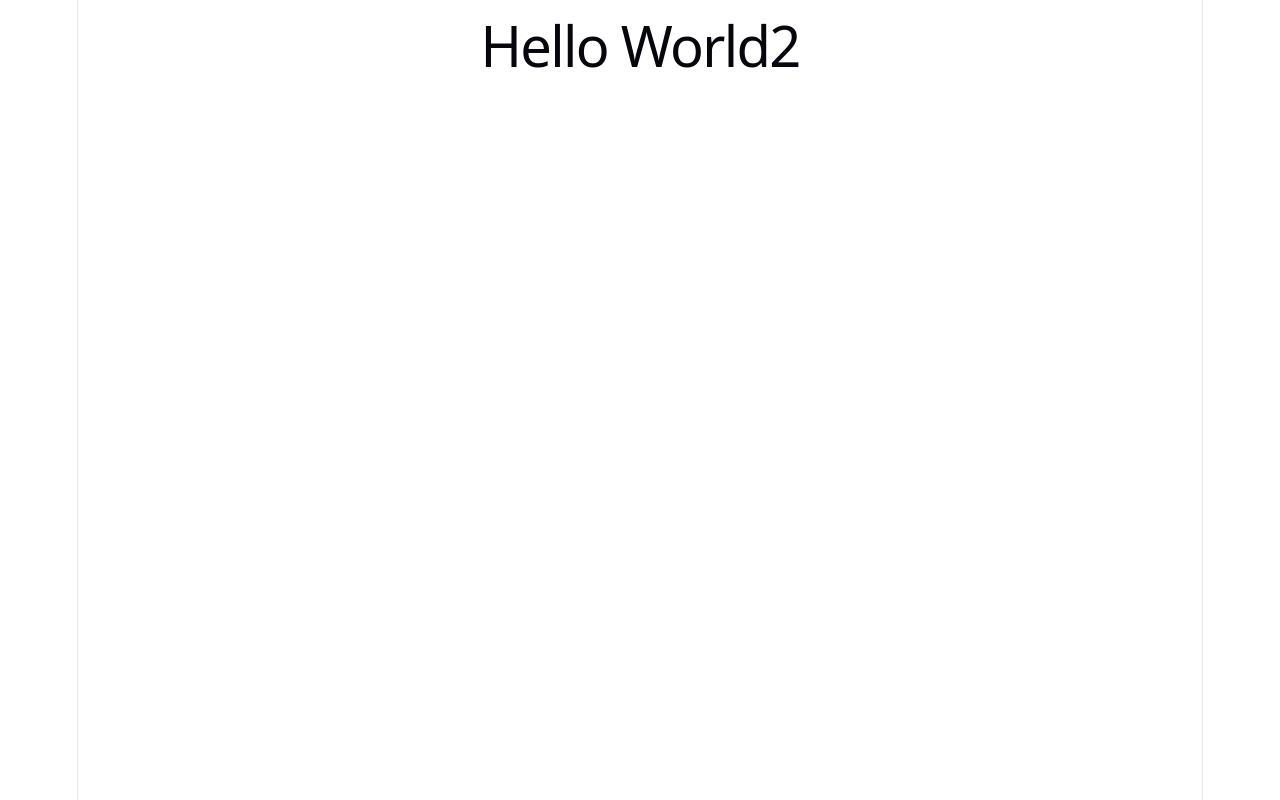
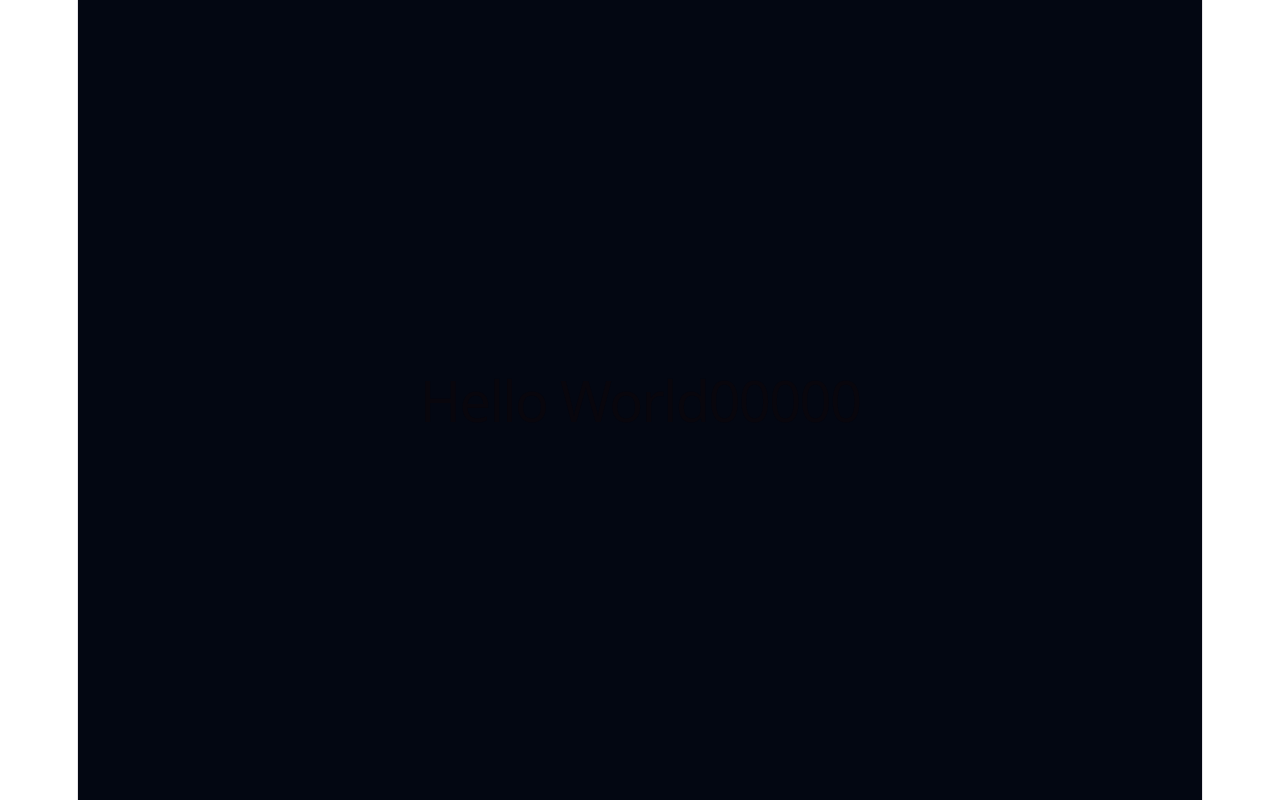
Before and after one commit to rsk56450/devTinder-web, a React (Vite) app: page / in a window 1280 px wide. Built offline with nearby package versions, Linux system fonts and the light colour scheme.

Commit message:
installed tailwind css

```diff
--- a/package.json
+++ b/package.json
@@ -15,6 +15,7 @@
   },
   "devDependencies": {
     "@eslint/js": "^10.0.1",
+    "@tailwindcss/vite": "^4.3.3",
     "@types/react": "^19.2.18",
     "@types/react-dom": "^19.2.4",
     "@vitejs/plugin-react": "^6.1.0",
@@ -22,6 +23,7 @@
     "eslint-plugin-react-hooks": "^7.1.1",
     "eslint-plugin-react-refresh": "^0.5.4",
     "globals": "^17.11.0",
+    "tailwindcss": "^4.3.3",
     "vite": "^8.2.2"
   }
 }
--- a/src/App.jsx
+++ b/src/App.jsx
@@ -6,8 +6,8 @@
 
 function App() {
   return (
-    <div>
-      <h1>Hello World2</h1>
+    <div className="flex min-h-screen items-center justify-center bg-gray-950">
+      <h1 className="text-4xl font-bold text-white">Hello World00000</h1>
     </div>
   )
 }
--- a/src/index.css
+++ b/src/index.css
@@ -1,3 +1,5 @@
+@import "tailwindcss";
+
 :root {
   --text: #6b6375;
   --text-h: #08060d;
--- a/vite.config.js
+++ b/vite.config.js
@@ -1,7 +1,8 @@
+import tailwindcss from '@tailwindcss/vite'
 import react from '@vitejs/plugin-react'
 import { defineConfig } from 'vite'
 
 // https://vite.dev/config/
 export default defineConfig({
-  plugins: [react()],
+  plugins: [react(), tailwindcss()],
 })
```
Also changed, not shown: 1 other file (tests, documents, lock files or other folders).
